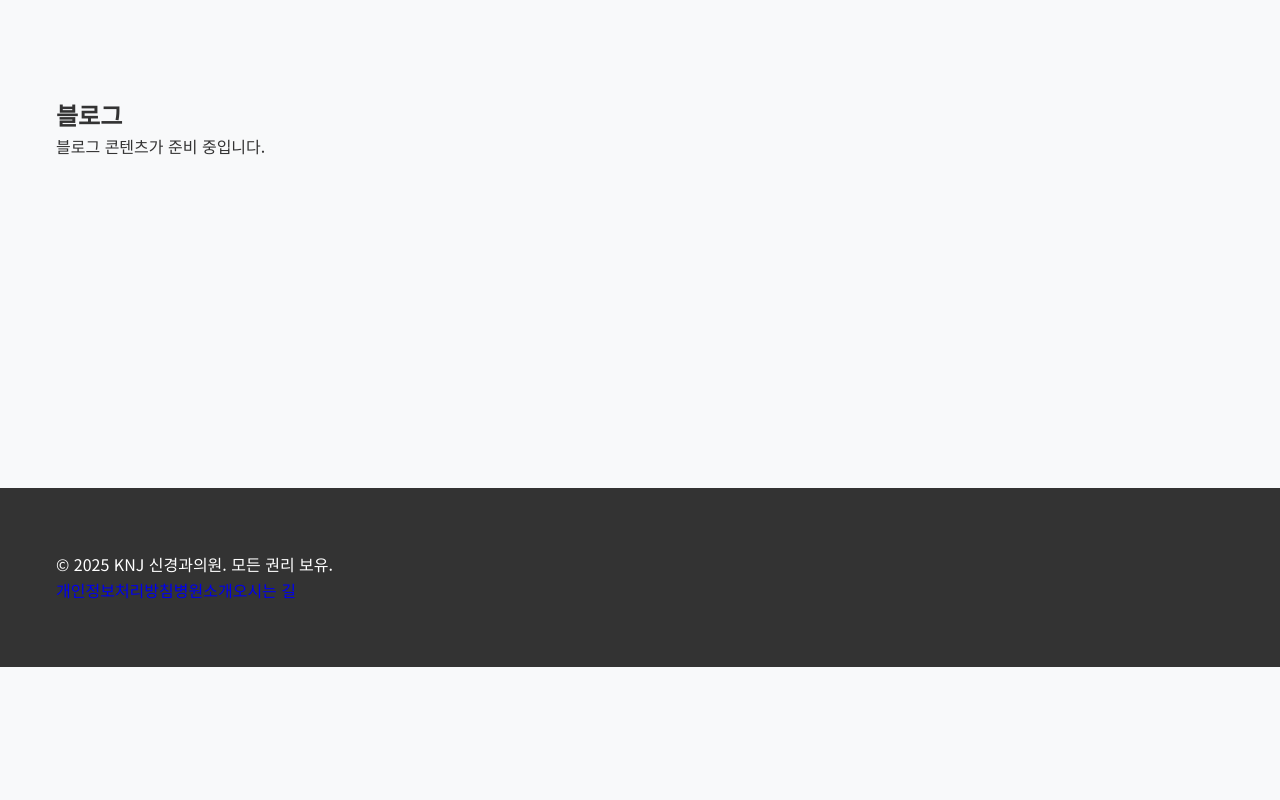
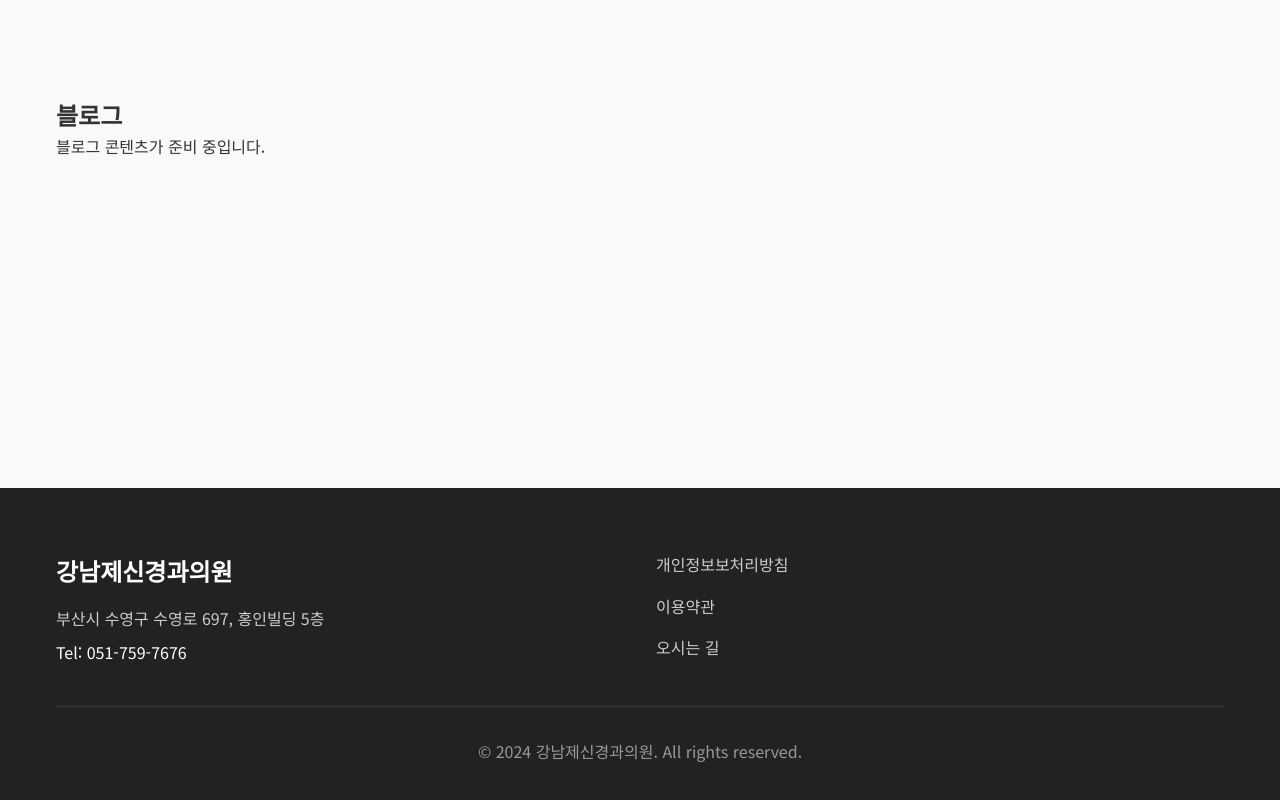
Before and after one commit to krrrrrg/knjneuro, a Next.js app: page /blog in a window 1280 px wide. Shown: the part 312-1112 px from the top of the page. Before the commit the page ends 979 px from the top, so only its background shows below. Built offline with nearby package versions, Linux system fonts and the light colour scheme.

Commit message:
모든 페이지의 푸터 디자인 통일

```diff
--- a/src/app/components/Footer.js
+++ b/src/app/components/Footer.js
@@ -1,30 +1,37 @@
-import React from "react";
+import Link from "next/link";
 
-const Footer = () => {
+export default function Footer() {
   return (
-    <footer className="bg-gray-100 py-8">
-      <div className="container mx-auto px-4">
-        <div className="flex flex-col md:flex-row justify-between items-center">
-          <div className="mb-4 md:mb-0">
-            <p className="text-gray-600">
-              © 2025 KNJ 신경과의원. 모든 권리 보유.
+    <footer>
+      <div className="container">
+        <div className="footer-content">
+          <div className="footer-info">
+            <h3>강남제신경과의원</h3>
+            <p>부산시 수영구 수영로 697, 홍인빌딩 5층</p>
+            <p style={{ color: "white", WebkitTextFillColor: "white" }}>
+              Tel:{" "}
+              <a
+                href="tel:051-759-7676"
+                style={{
+                  color: "white",
+                  WebkitTextFillColor: "white",
+                  textDecoration: "none",
+                }}
+              >
+                051-759-7676
+              </a>
             </p>
           </div>
-          <div className="flex space-x-4">
-            <a href="/privacy" className="text-gray-600 hover:text-gray-900">
-              개인정보처리방침
-            </a>
-            <a href="/about" className="text-gray-600 hover:text-gray-900">
-              병원소개
-            </a>
-            <a href="/map" className="text-gray-600 hover:text-gray-900">
-              오시는 길
-            </a>
+          <div className="footer-links">
+            <Link href="/privacy">개인정보보처리방침</Link>
+            <Link href="/terms">이용약관</Link>
+            <Link href="/map">오시는 길</Link>
           </div>
+        </div>
+        <div className="copyright">
+          <p>&copy; 2024 강남제신경과의원. All rights reserved.</p>
         </div>
       </div>
     </footer>
   );
-};
-
-export default Footer;
+}
--- a/src/app/globals.css
+++ b/src/app/globals.css
@@ -1600,23 +1600,17 @@ body {
   background-color: #0056b3;
 }
 
-/* 푸터 스타일 수정 */
+/* 푸터 스타일 */
 footer {
-  background: #333;
-  color: white;
-  padding: 4rem 0; /* 좌우 패딩 제거 */
-  width: 100%;
-  margin-top: auto;
+  background-color: #222;
+  color: #fff;
+  padding: 4rem 0;
 }
 
 .footer-content {
   display: grid;
-  grid-template-columns: 2fr 1fr;
+  grid-template-columns: 1fr 1fr;
   gap: 2rem;
-  max-width: 1200px;
-  margin: 0 auto;
-  padding: 0 2rem; /* 좌우 패딩을 여기서 적용 */
-  width: auto; /* width: 100% 제거 */
 }
 
 .footer-info h3 {
@@ -1656,14 +1650,14 @@ footer {
 
 @media (max-width: 768px) {
   footer {
-    padding: 3rem 0; /* 좌우 패딩 제거 */
+    padding: 3rem 0;
   }
 
   .footer-content {
     grid-template-columns: 1fr;
     gap: 1.5rem;
     text-align: center;
-    padding: 0 2rem; /* 좌우 패딩 유지 */
+    padding: 0 2rem;
   }
 }
 
```
